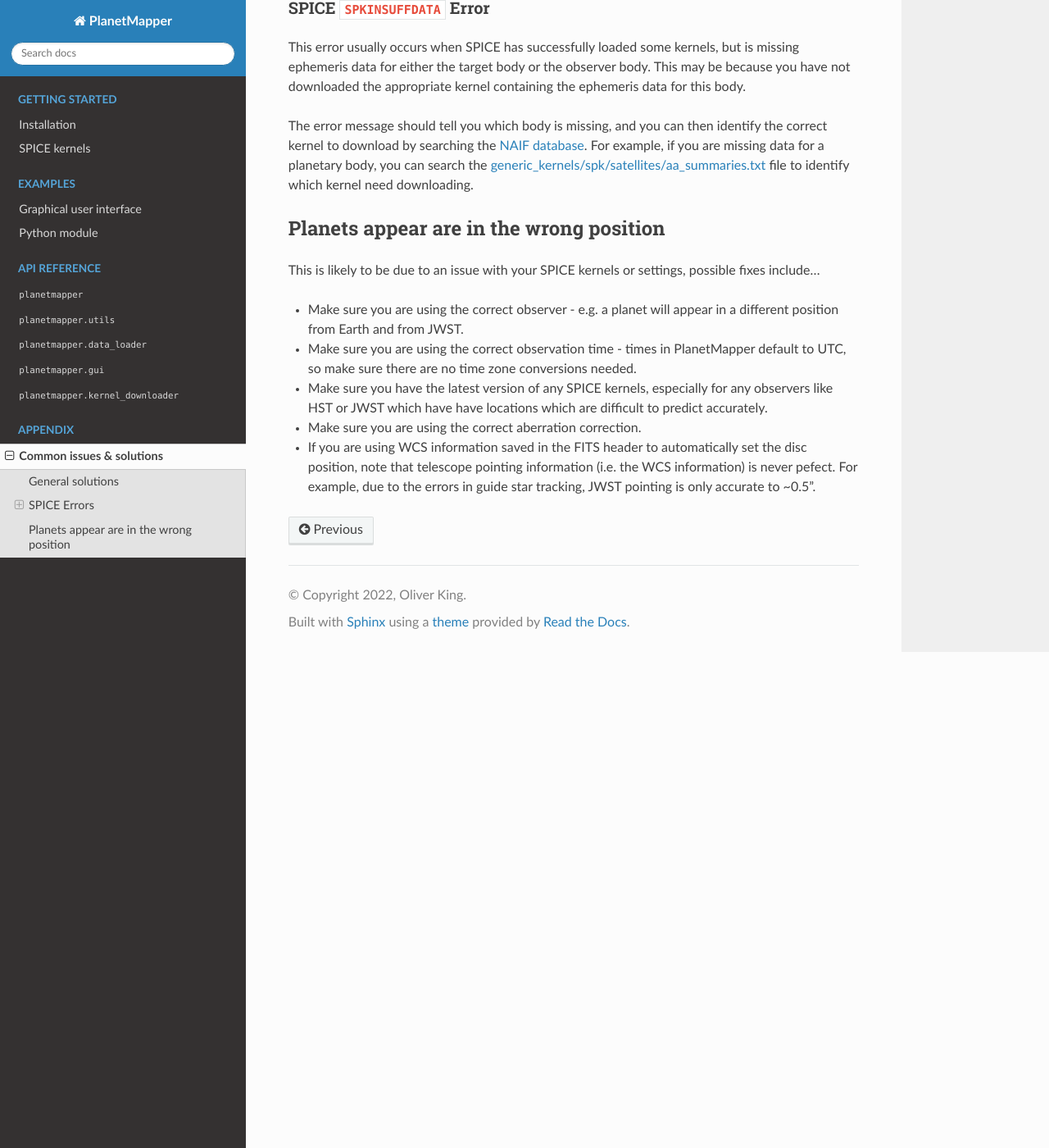
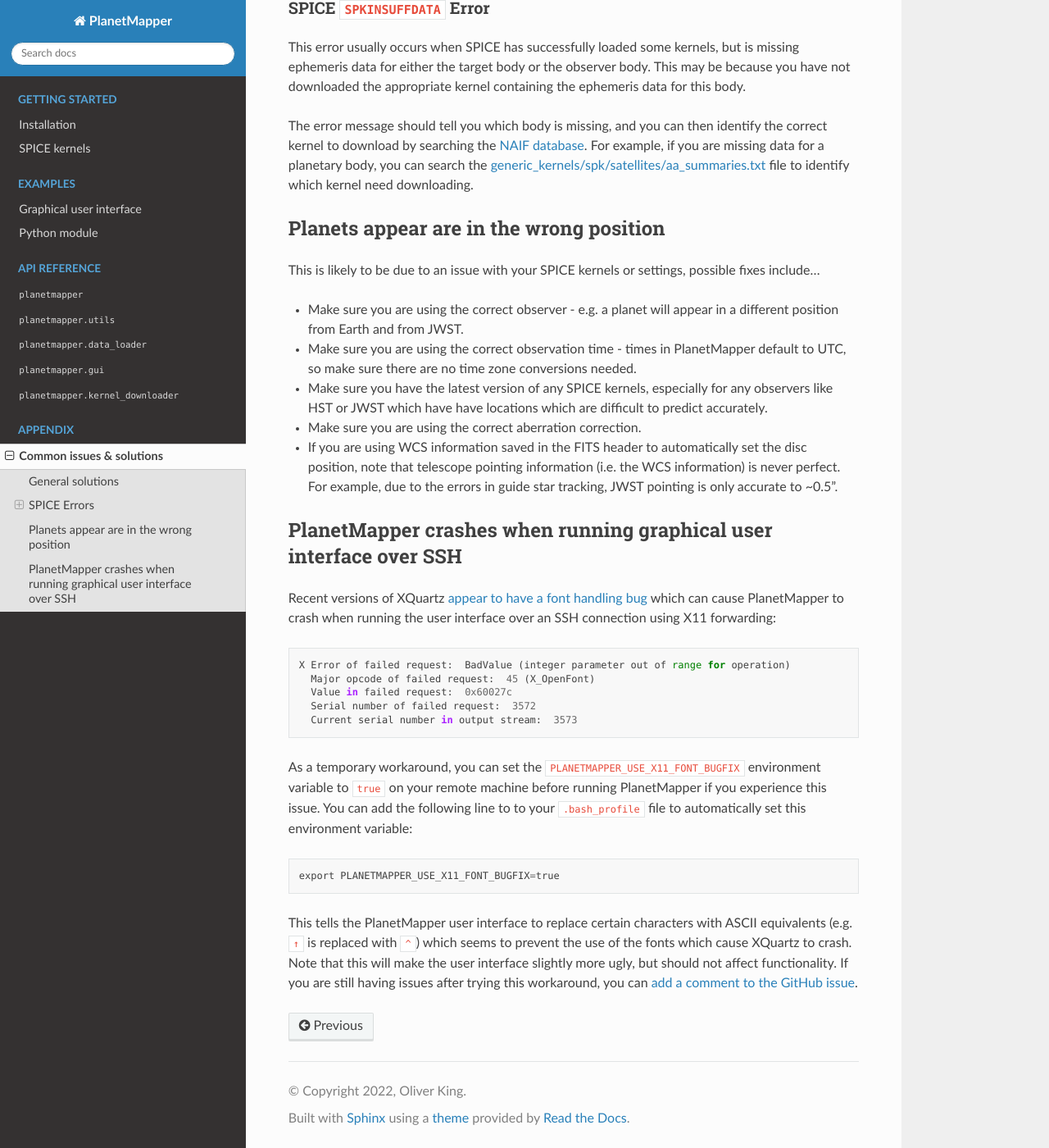
Before and after one commit to ortk95/planetmapper, a Sphinx documentation site: the page built from docs/common_issues.rst, in a window 1280 px wide and 1400 px high, scrolled down 716 px. Shown: the whole window at 82% size. Built offline with Sphinx 7.4.7 and the Read the Docs theme 2.0.0, drawn with Linux system fonts in a browser that asks for light colours; the version number could not be read and is left out.

Commit message:
Documenting X11 bug workaround

```diff
--- a/docs/common_issues.rst
+++ b/docs/common_issues.rst
@@ -36,4 +36,21 @@ This is likely to be due to an issue with your SPICE kernels or settings, possib
 - Make sure you are using the correct observation time - times in PlanetMapper default to UTC, so make sure there are no time zone conversions needed.
 - Make sure you have the latest version of any SPICE kernels, especially for any observers like HST or JWST which have have locations which are difficult to predict accurately.
 - Make sure you are using the correct aberration correction.
-- If you are using WCS information saved in the FITS header to automatically set the disc position, note that telescope pointing information (i.e. the WCS information) is never pefect. For example, due to the errors in guide star tracking, JWST pointing is only accurate to ~0.5".
+- If you are using WCS information saved in the FITS header to automatically set the disc position, note that telescope pointing information (i.e. the WCS information) is never perfect. For example, due to the errors in guide star tracking, JWST pointing is only accurate to ~0.5".
+
+
+PlanetMapper crashes when running graphical user interface over SSH
+====================================================================
+Recent versions of XQuartz `appear to have a font handling bug <https://github.com/XQuartz/XQuartz/issues/216>`_ which can cause PlanetMapper to crash when running the user interface over an SSH connection using X11 forwarding: ::
+
+    X Error of failed request:  BadValue (integer parameter out of range for operation)
+      Major opcode of failed request:  45 (X_OpenFont)
+      Value in failed request:  0x60027c
+      Serial number of failed request:  3572
+      Current serial number in output stream:  3573
+
+As a temporary workaround, you can set the `PLANETMAPPER_USE_X11_FONT_BUGFIX` environment variable to `true` on your remote machine before running PlanetMapper if you experience this issue. You can add the following line to to your `.bash_profile` file to automatically set this environment variable: ::
+
+    export PLANETMAPPER_USE_X11_FONT_BUGFIX=true
+
+This tells the PlanetMapper user interface to replace certain characters with ASCII equivalents (e.g. `↑` is replaced with `^`) which seems to prevent the use of the fonts which cause XQuartz to crash. Note that this will make the user interface slightly more ugly, but should not affect functionality. If you are still having issues after trying this workaround, you can `add a comment to the GitHub issue <https://github.com/ortk95/planetmapper/issues/145>`_.
```
